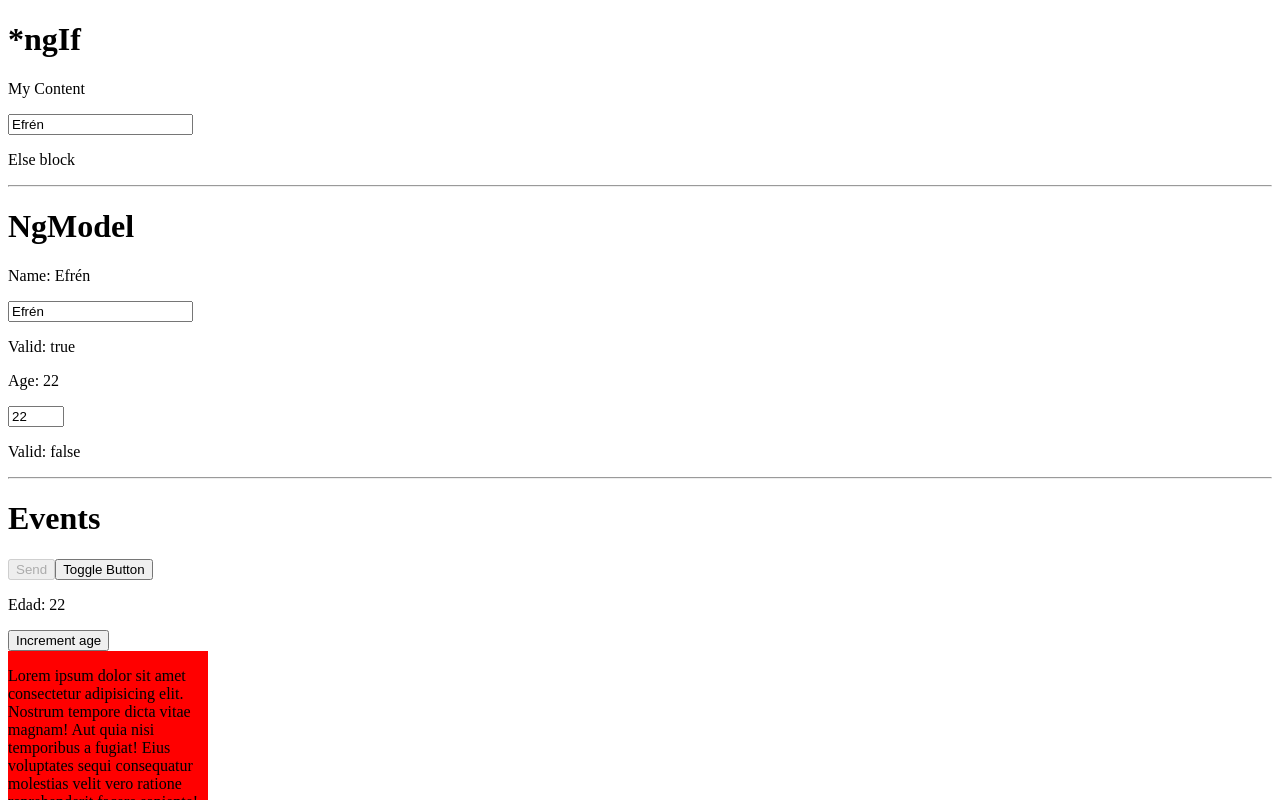
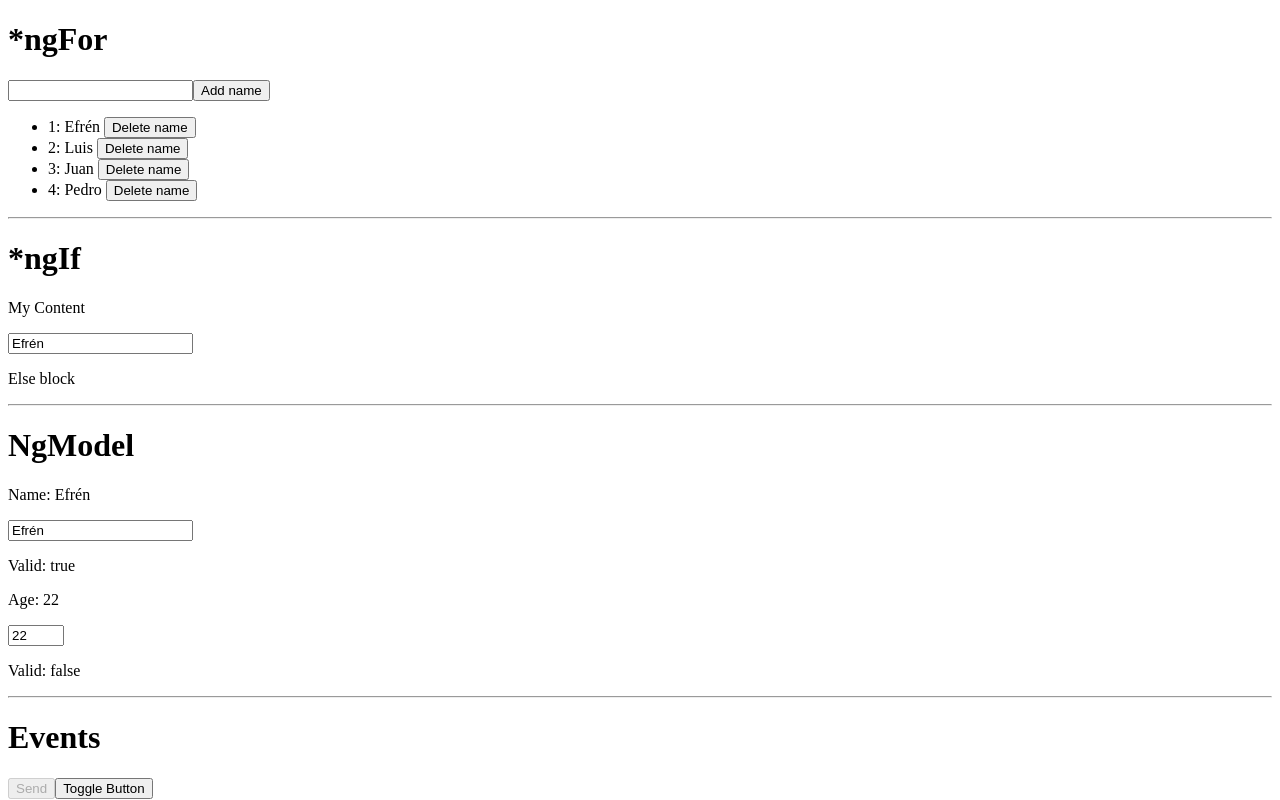
Before and after one commit to efrenruizrubio/Angular-store, an Angular app: page / in a window 1280 px wide. Shown: the top 800 px of the page. Built offline with nearby package versions, Linux system fonts and the light colour scheme.

Commit message:
:sparkles: [ADD]: *ngFor example

```diff
--- a/src/app/app.component.html
+++ b/src/app/app.component.html
@@ -1,3 +1,15 @@
+<h1>*ngFor</h1>
+<input type="text" required [(ngModel)]="newName" />
+<button (click)="addName()">Add name</button>
+<ul>
+  <li *ngIf="!names.length">There are no names remaining</li>
+  <li *ngFor="let name of names; index as i">
+    {{ i + 1 }}: {{ name }}
+    <button (click)="deleteName(i)">Delete name</button>
+  </li>
+</ul>
+<hr />
+
 <h1>*ngIf</h1>
 <p *ngIf="1 == 1">My Content</p>
 <input type="text" required #nameInput2="ngModel" [(ngModel)]="person.name" />
--- a/src/app/app.component.ts
+++ b/src/app/app.component.ts
@@ -12,6 +12,8 @@
     age: 22,
     img: 'https://th.bing.com/th/id/OIP.krXgDcts2hh2AT61oGCDrgHaE8?pid=ImgDet&rs=1',
   };
+  names: string[] = ['Efrén', 'Luis', 'Juan', 'Pedro'];
+  newName: string = '';
   btnDisabled = true;
   toggleButton() {
     this.btnDisabled = !this.btnDisabled;
@@ -27,4 +29,11 @@
     const element = event.target as HTMLInputElement;
     this.person.name = element.value;
   }
+  addName() {
+    this.names.push(this.newName);
+    this.newName = '';
+  }
+  deleteName(index: number) {
+    this.names.splice(index, 1);
+  }
 }
```
